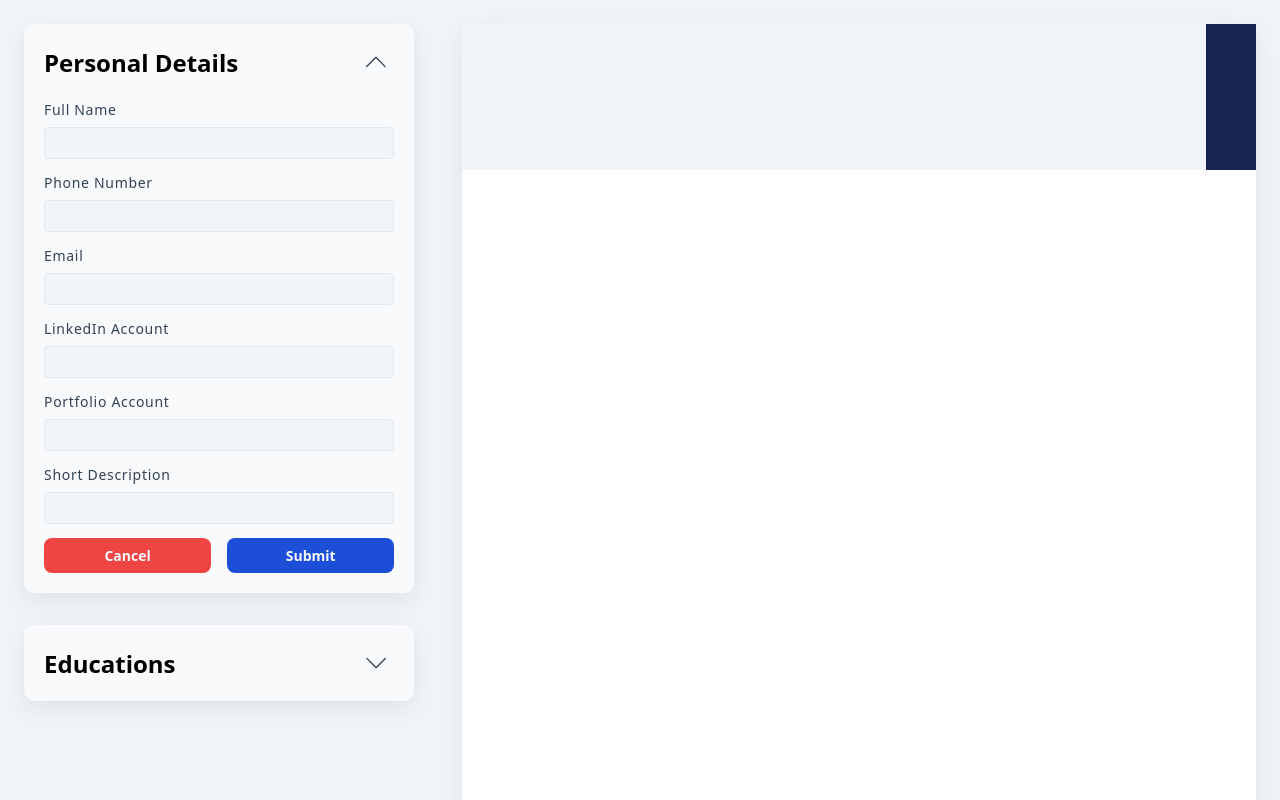
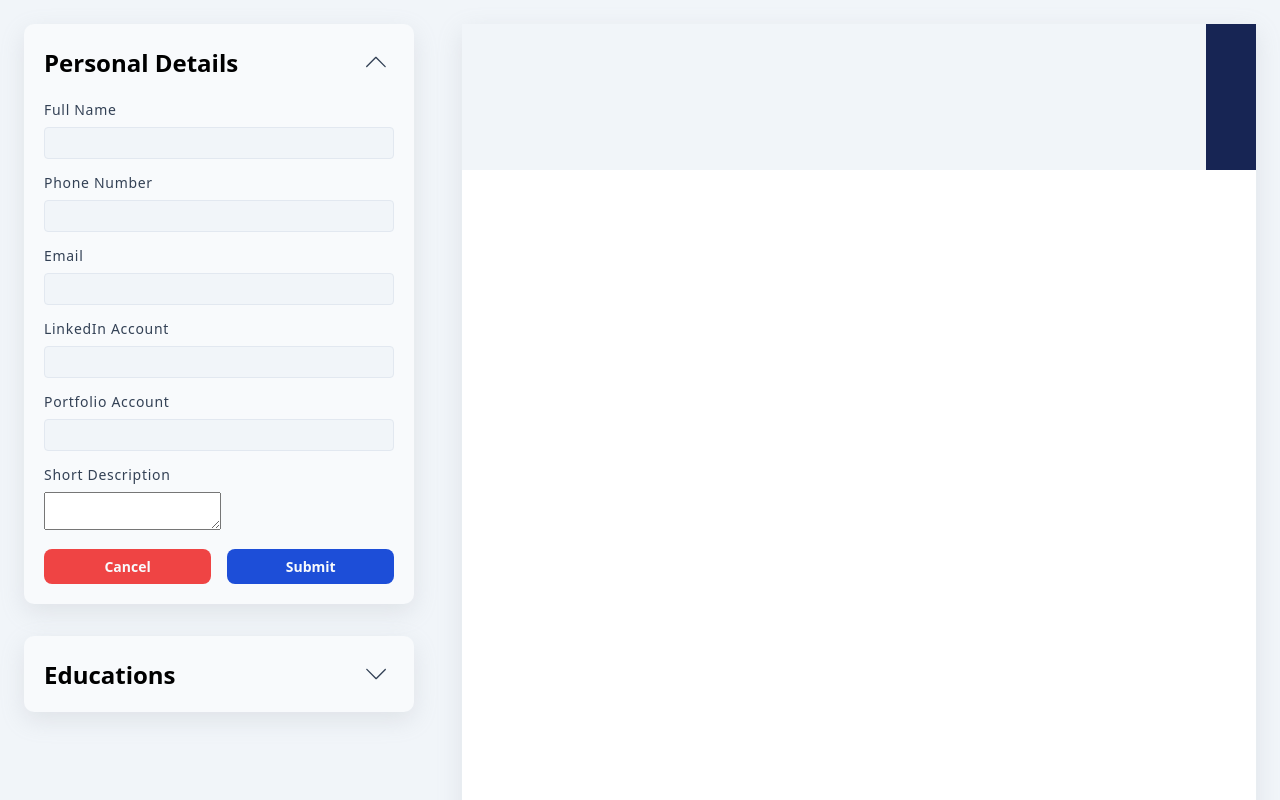
Before and after one commit to aaksant/cv-builder, a React app: page / in a window 1280 px wide. Shown: the top 800 px of the page. Built offline with nearby package versions, Linux system fonts and the light colour scheme; the HTML template or start-up script is replaced by a standard one.

Commit message:
feat: add `textarea` tag

```diff
--- a/src/components/form/FormRow.jsx
+++ b/src/components/form/FormRow.jsx
@@ -1,8 +1,19 @@
-export default function FormRow({ label, name, type, id, isRequired }) {
+export default function FormRow({
+  isInput,
+  label,
+  name,
+  type,
+  id,
+  isRequired
+}) {
   return (
     <div className="form-row">
       <label htmlFor={name}>{label}</label>
-      <input type={type} name={name} id={id} required={isRequired} />
+      {isInput ? (
+        <input type={type} name={name} id={id} required={isRequired} />
+      ) : (
+        <textarea name={name} id={id}></textarea>
+      )}
     </div>
   );
 }
```
